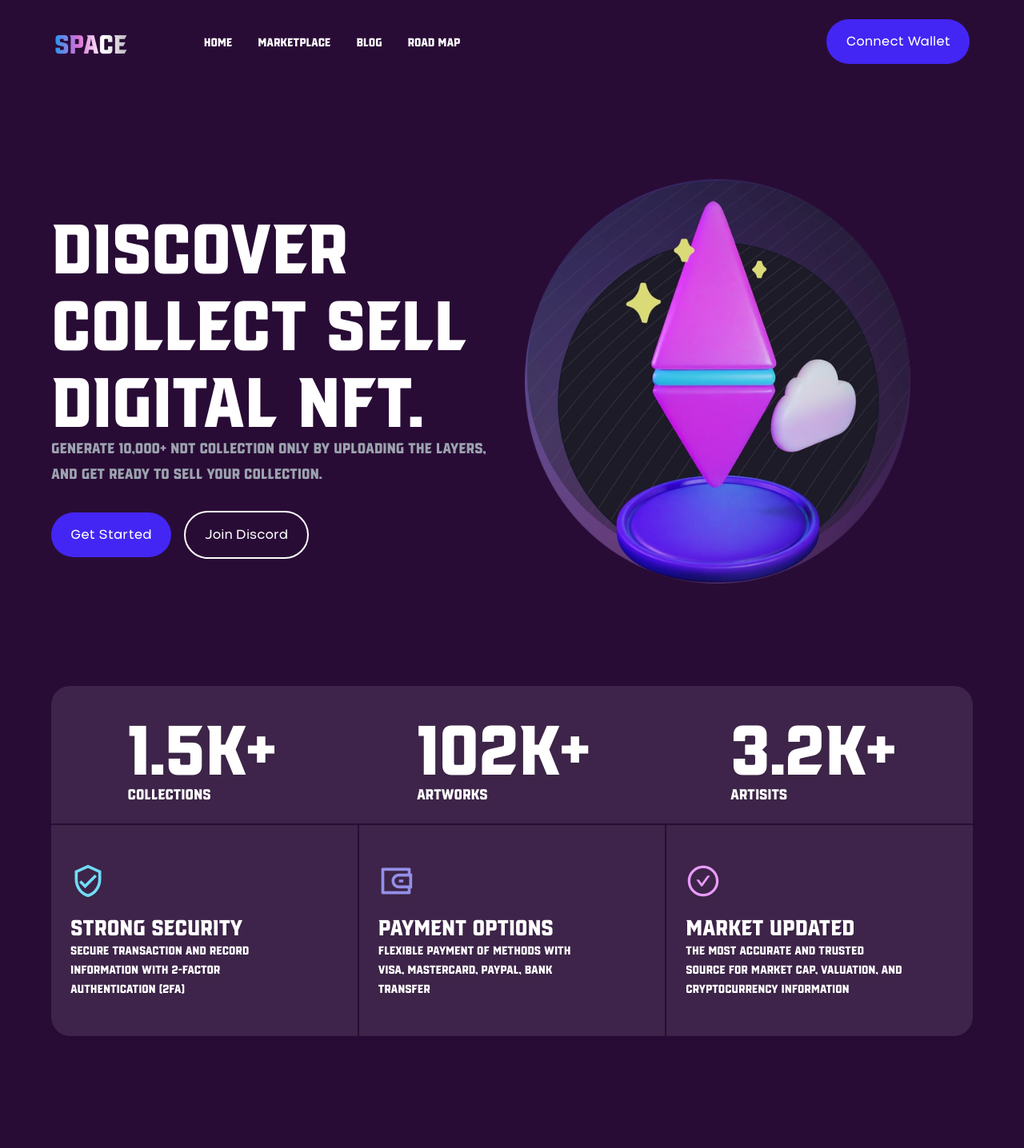
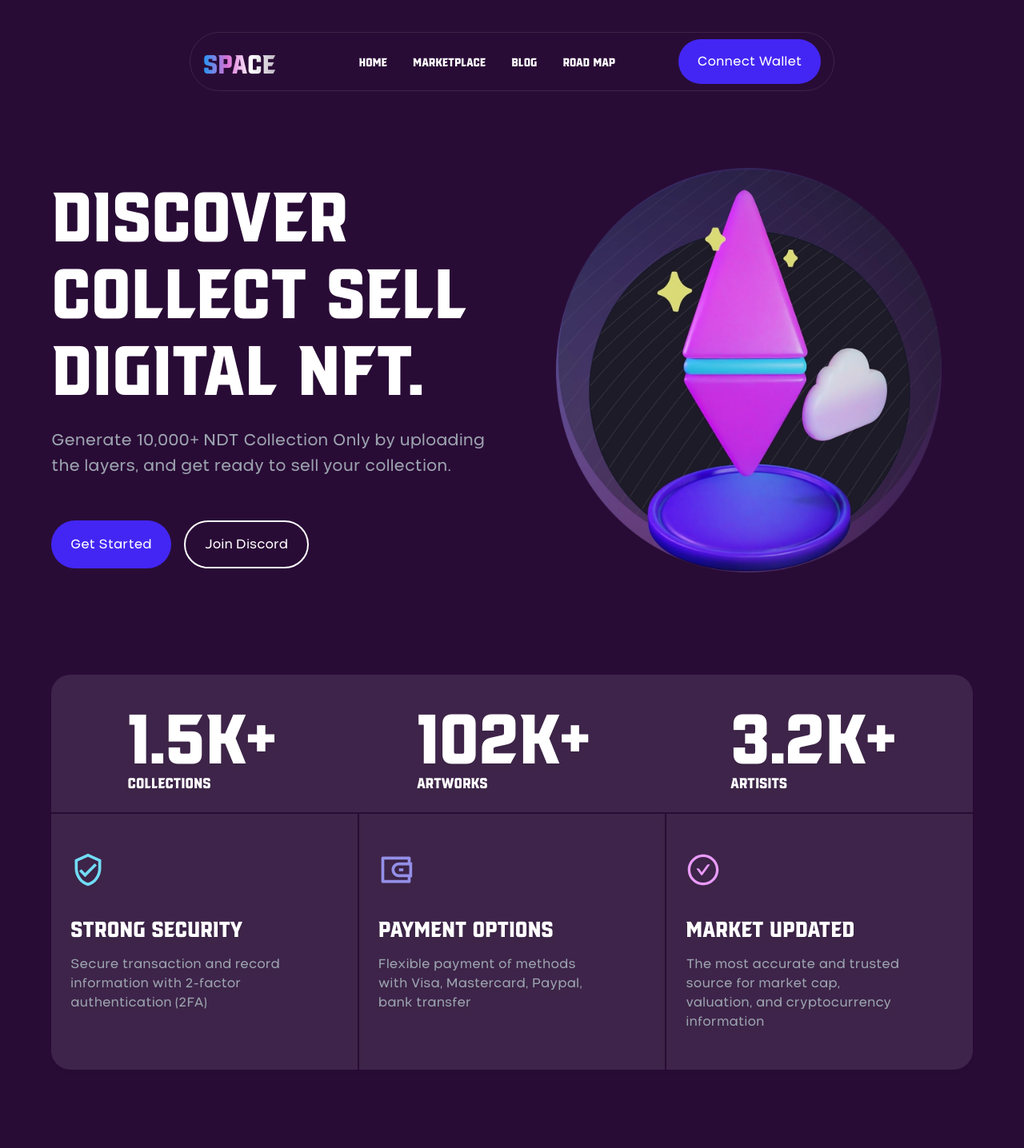
Before and after one commit to Hrithik0112/Web3-landing-Page, a Next.js app: page / in a window 1280 px wide. Shown: the top 1436 px of the page at 80% size. Built offline with nearby package versions, Linux system fonts and the light colour scheme.

Commit message:
Fix : some CSS fix

```diff
--- a/src/components/Card.tsx
+++ b/src/components/Card.tsx
@@ -8,10 +8,10 @@ export type CardProps = {
 
 export default function Card({ icon, description, title }: CardProps) {
     return (
-        <div className="py-12 px-6 col gap-4 flex-1 max-w-[320px] items-start">
+        <div className="py-12 px-6 flex flex-col flex-wrap gap-4 flex-1 max-w-[320px] items-start">
             <div className="mb-4">{icon}</div>
-            <h4 className="font-redzone text-3xl">{title}</h4>
-            <span className="text-app_gray">{description}</span>
+            <h4 className="text-3xl">{title}</h4>
+            <span className="text-gray-400 font-nominee">{description}</span>
         </div>
     );
 }
--- a/src/components/Header.tsx
+++ b/src/components/Header.tsx
@@ -1,22 +1,25 @@
 import { appLinks } from "@/utils/constant";
 import Button from "./Button";
+import Link from "next/link";
 
 const links = ["Home", "Marketplace", "Blog", "Road Map"];
 
 export default function Header() {
     return (
-        <header className="sticky w-full mt-2 py-4 px-1 min-h-16 flex text-white items-center justify-between gap-2">
-            <div className="flex items-center">
+        <header className="sticky top-10 z-10 border px-4 border-white/10 rounded-full w-[70%] mx-auto mt-2 py-2 min-h-16 flex flex-row flex-wrap text-white items-center justify-between gap-2 backdrop-blur">
+            <div className="flex flow-row flex-wrap items-center gap-2">
                 {/* app name */}
+                <Link href="/">
                 <div className="text-4xl  bg-[linear-gradient(to_right,rgb(33,150,243),rgb(218,112,214),rgb(255,255,255),rgba(255,255,255,0.706))] text-transparent bg-clip-text ">
                     SPACE
                 </div>
+                </Link>
                 <div className="ml-24  hidden lg:flex flex-row flex-wrap gap-8">
                     {links.map((li, i) => (
                         <a
                             key={i}
                             href={`#${appLinks[i]}`}
-                            className={`uppercase font-medium`}
+                            className={`uppercase `}
                         >
                             {li}
                         </a>
--- a/src/sections/AboutUs.tsx
+++ b/src/sections/AboutUs.tsx
@@ -37,7 +37,7 @@ const AboutUs = () => {
         <img
             src="/assets/robo.png"
             alt="robo"
-            className="object-contain max-w-[80%] max-h-[90%] mx-auto"
+            className="object-contain max-w-[80%] max-h-[90%] mx-auto hover:scale-105 duration-300"
         />
     </div>
 </section>
--- a/src/sections/Hero.tsx
+++ b/src/sections/Hero.tsx
@@ -4,20 +4,20 @@ import React from 'react'
 const Hero = () => {
   return (
     <section className="w-full flex flex-col md:flex-row items-center space-x-8">
-            <div className=" md:w-1/2 flex-col space-y-8">
+            <div className=" md:w-1/2 flex-col flex flex-wrap gap-8">
                 <h1 className="md:text-8xl text-5xl">
                     Discover Collect Sell Digital NFT.
                 </h1>
-                <span className="text-gray-400 leading-8 text-xl">
+                <span className="text-gray-400 leading-8 text-xl font-nominee">
                     Generate 10,000+ NDT Collection Only by uploading the layers, and get
                     ready to sell your collection.
                 </span>
-                <div className="flex-row mt-5 space-x-4">
+                <div className="flex-row flex flex-wrap mt-5 gap-4">
                     <Button>Get Started</Button>
                     <Button outline={true}>Join Discord</Button>
                 </div>
             </div>
-            <div className="relative md:w-1/2 flex-col space-y-4 items-center mt-5 md:mt-0">
+            <div className="relative md:w-1/2 flex flex-col flex-wrap gap-4 items-center justify-center">
                 <img
                     src="/assets/etherum.png"
                     alt="etherum_logo"
--- a/src/sections/Popularity.tsx
+++ b/src/sections/Popularity.tsx
@@ -33,8 +33,8 @@ const cards: CardProps[] = [
 
 export default function Popularity() {
     return (
-        <section className="bg-white/10 drop-shadow-md rounded-3xl flex-col w-full">
-            <div className="px-4 flex border-b-2 border-[#290c36] py-6 items-center justify-around gap-4 ">
+        <section className="bg-white/10 drop-shadow-md rounded-3xl flex-col flex flex-wrap w-full">
+            <div className="px-4 flex flex-wrap flex-row border-b-2 border-[#290c36] py-6 items-center justify-around gap-4 ">
                 {values.map((it, i) => (
                     <div key={i}>
                         <span className="md:text-8xl text-6xl font-redzone ">
```
